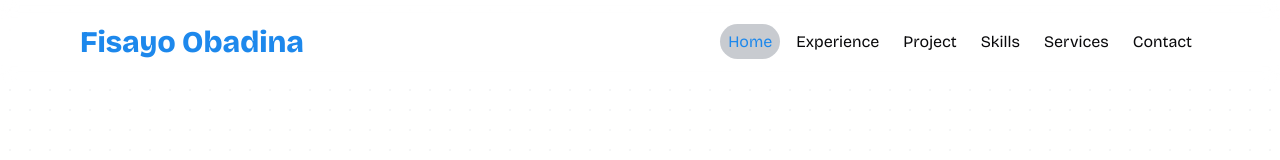
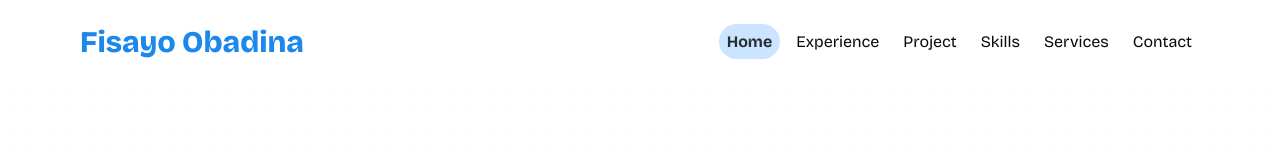
Before and after one commit to fisayo-dev/fisayoportfolio, a Next.js app: page / in a window 1280 px wide. Shown: the top 160 px of the page. Built offline with nearby package versions, Linux system fonts and the light colour scheme.

Commit message:
style: edit nav links hover class

```diff
--- a/components/Header.tsx
+++ b/components/Header.tsx
@@ -40,7 +40,7 @@ const Header = () => {
                   duration={500}
                   spy={true}
                   className="capitalize cursor-pointer p-2 rounded-full hover:bg-blue-300/30 transition-colors"
-                  activeClass="text-blue bg-gray-600/30"
+                  activeClass="text-black/80 bg-blue-400/30 font-bold"
                 >
                   {label}
                 </Link>
```
